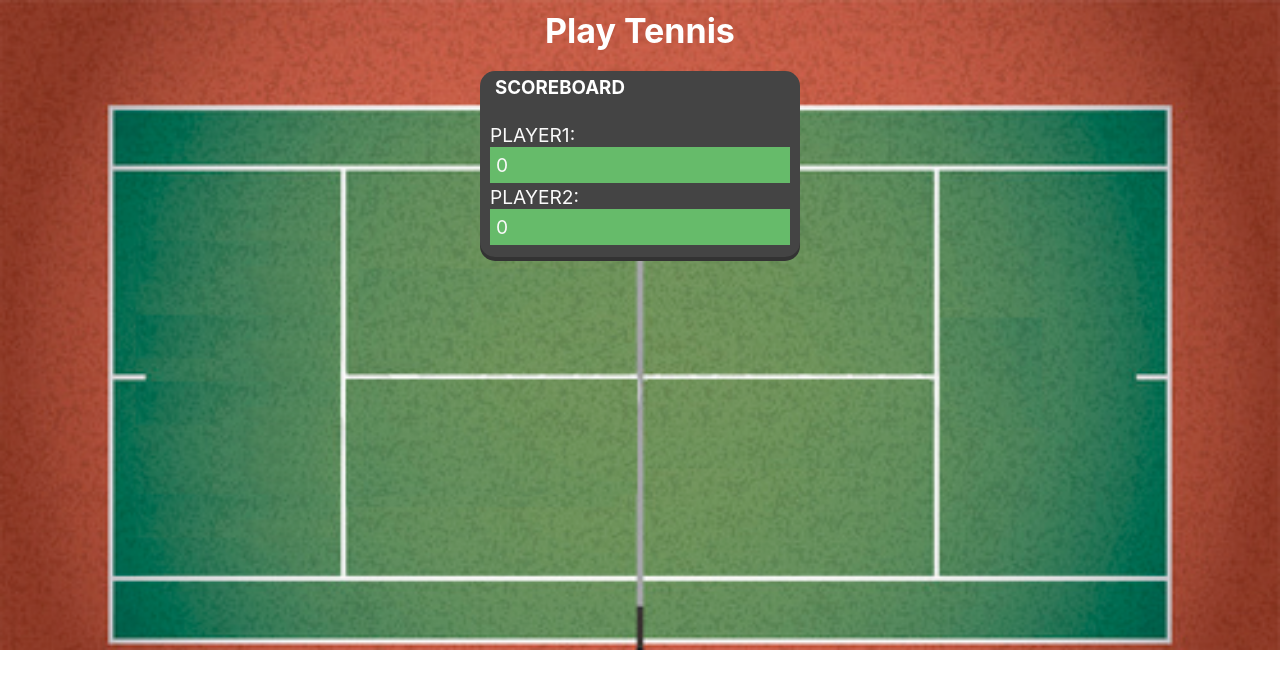
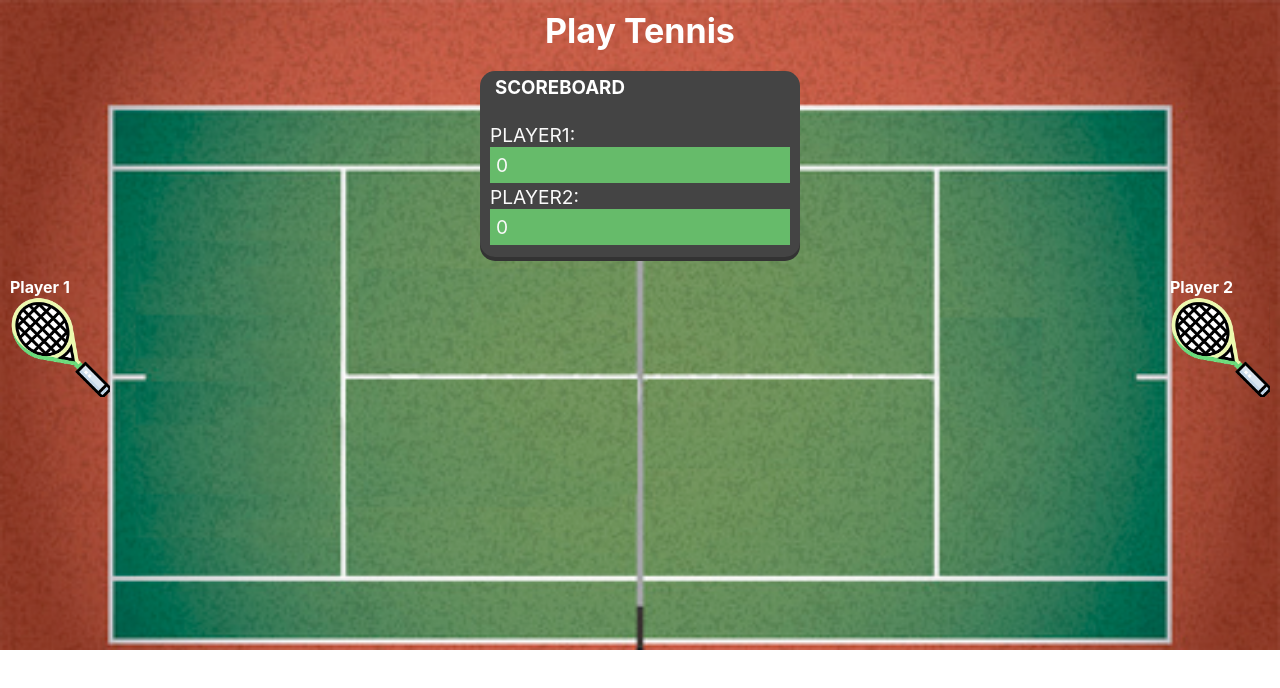
Before and after one commit to shruti-42/Tennis, a React (Create React App) app: page / in a window 1280 px wide. Shown: the top 688 px of the page. Built offline with nearby package versions, Linux system fonts and the light colour scheme.

Commit message:
FEAT:Players introduced to game

```diff
--- a/src/assets/css/gameTennis.css
+++ b/src/assets/css/gameTennis.css
@@ -1,9 +1,16 @@
+/* CSS styles for Tennis Game */
+
 .tennisBackground {
   background: #fff;
   background-image: url("../images/tennis.png");
   height: 650px;
   background-size: cover;
   overflow: hidden;
+}
+.playerHeading {
+  font-weight: bold;
+  font-size: 16px;
+  color: #fff;
 }
 .tennisHeading {
   padding: 0;
@@ -12,9 +19,30 @@
   text-align: center;
   font-size: 34px;
 }
+
+.player {
+  width: 200px;
+  height: 100px;
+  background-image: url("../images/right.png");
+  background-size: cover;
+  cursor: pointer;
+  width: 100px;
+}
 .tennisBackground h1 {
   text-align: center;
   color: #ffe72e;
+}
+.playerStyles {
+  color: #fafafa;
+  text-transform: uppercase;
+  font-size: 1.2em;
+  border-bottom: solid 2px #444;
+}
+.playerBox {
+  display: flex;
+  margin: 10px;
+  flex-wrap: wrap;
+  justify-content: space-between;
 }
 .scoreBoard {
   background: #444;
@@ -33,9 +61,3 @@
   background: #66bb6a;
   padding: 6px;
 }
-.playerStyles {
-  color: #fafafa;
-  text-transform: uppercase;
-  font-size: 1.2em;
-  border-bottom: solid 2px #444;
-}
--- a/src/components/Game/Game.jsx
+++ b/src/components/Game/Game.jsx
@@ -1,12 +1,17 @@
 import React, { Component } from "react";
 import ScoreBoard from "../scoreBoard/scoreBoard";
+import Player from "../player/player";
 
 export default class Game extends Component {
   render() {
     return (
       <div className="tennisBackground">
         <h2 className="tennisHeading">Play Tennis</h2>
-        <ScoreBoard/>
+        <ScoreBoard />
+        <div className="playerBox">
+          <Player playerName="Player 1" playerNumber={1} />
+          <Player playerName="Player 2" playerNumber={2} />
+        </div>
       </div>
     );
   }
--- /dev/null
+++ b/src/components/player/player.jsx
@@ -0,0 +1,19 @@
+import React, { Component } from "react";
+
+export default class Player extends Component {
+    constructor(props){
+        super(props)
+    }
+    updateScore = (score) => {
+        this.props.updateScore(score);
+    };
+    render() {
+        var { playerName, playerNumber } = this.props;
+        return (
+        <div>
+            <div className="playerHeading">{ playerName }</div>
+            <div className="player" value = { playerNumber } defaultValue = { playerNumber  } onClick={(e) => this.updateScore(playerNumber, playerName)}></div>
+        </div>
+        );
+    }
+}
```
Also changed, not shown: 1 other file (tests, documents, lock files or other folders).
